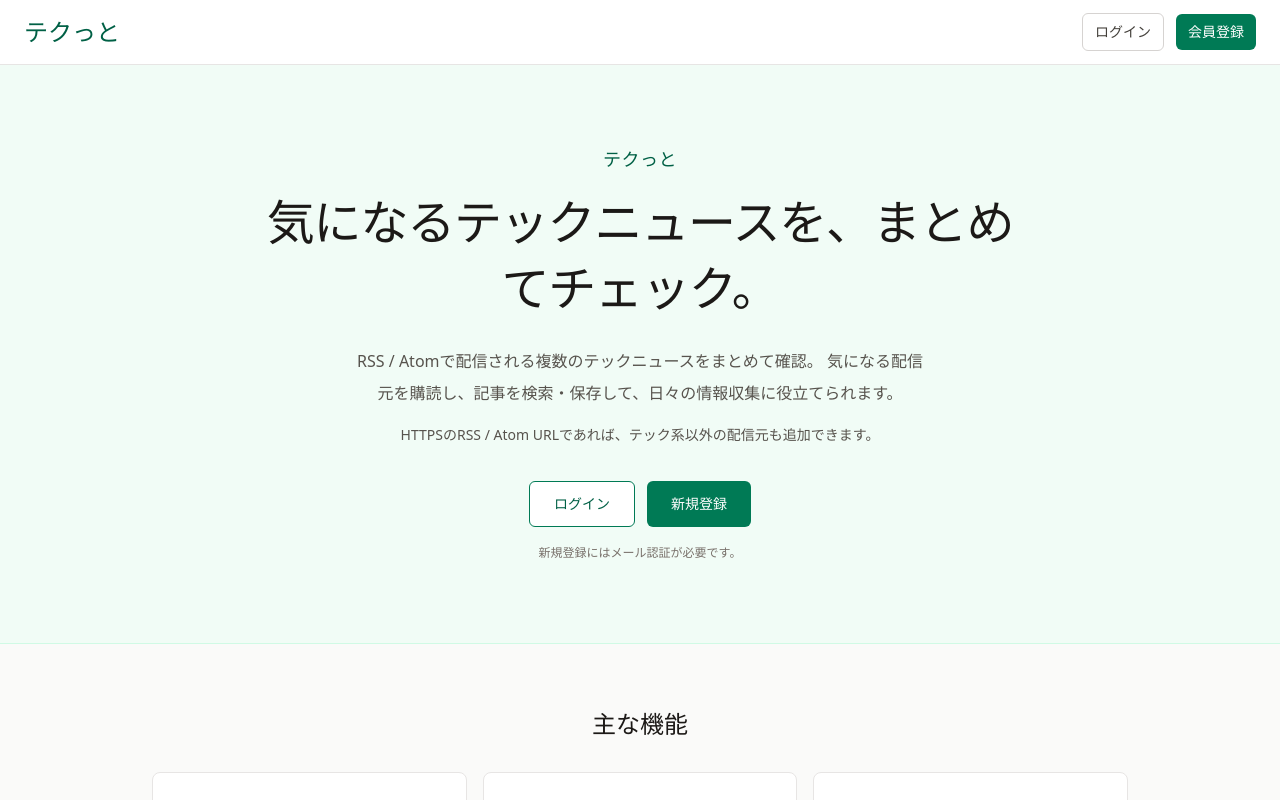
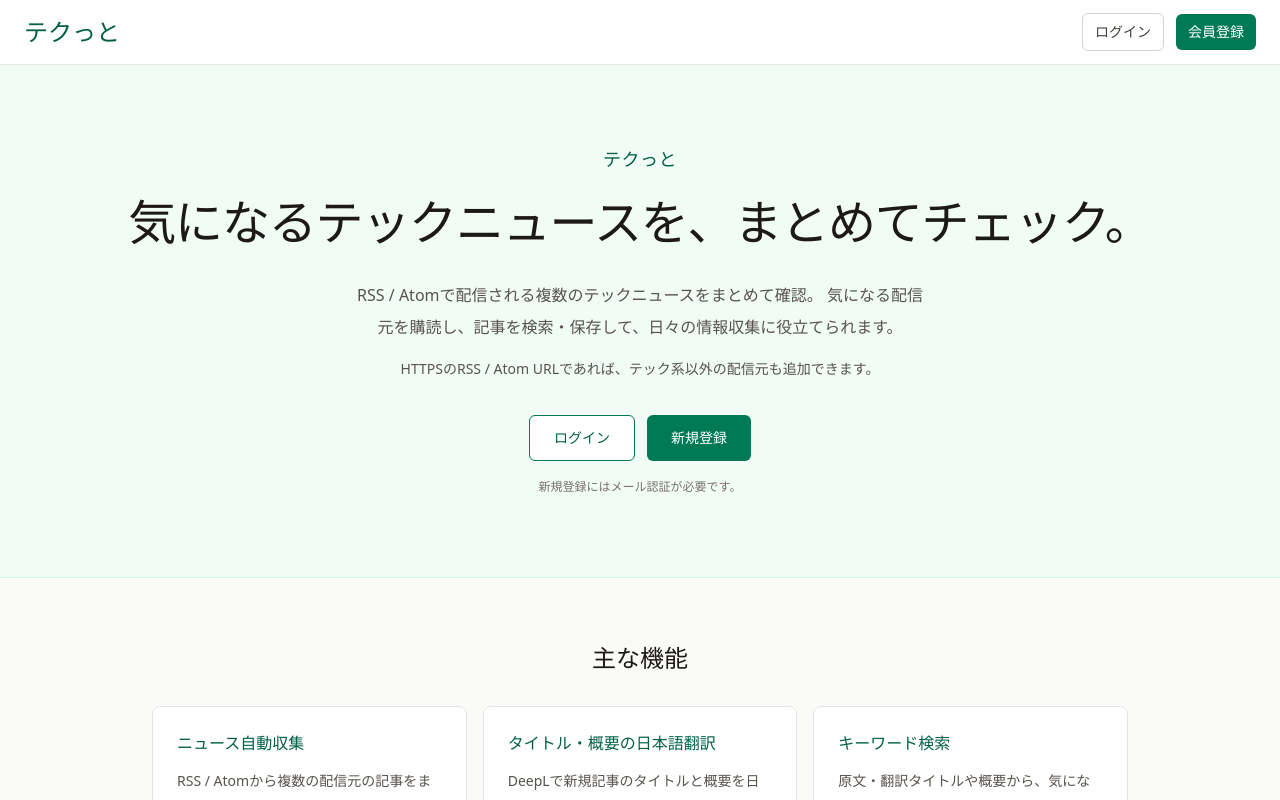
Before and after one commit to nasu-masa/tech-news-aggregator, a React (Vite) app in the folder frontend/: page / in a window 1280 px wide. Shown: the top 800 px of the page. Built offline with nearby package versions, Linux system fonts and the light colour scheme; no server answers.

Commit message:
fix: adjust home heading wrapping

```diff
--- a/frontend/src/pages/HomePage.tsx
+++ b/frontend/src/pages/HomePage.tsx
@@ -19,9 +19,9 @@ function HomePage() {
   return (
     <main className="flex-1">
       <section className="border-b border-emerald-100 bg-emerald-50/60 px-4 py-14 sm:px-6 sm:py-20" aria-labelledby="home-heading">
-        <div className="mx-auto max-w-3xl text-center">
+        <div className="mx-auto max-w-5xl text-center">
           <p className="mb-4 text-lg font-bold tracking-wide text-emerald-800">テクっと</p>
-          <h1 id="home-heading" className="text-3xl font-bold leading-relaxed tracking-tight text-stone-900 sm:text-5xl sm:leading-snug">
+          <h1 id="home-heading" className="text-3xl font-bold leading-relaxed tracking-tight text-balance text-stone-900 sm:text-5xl sm:leading-snug">
             気になるテックニュースを、<wbr />まとめてチェック。
           </h1>
           <p className="mx-auto mt-6 max-w-xl text-base leading-8 text-stone-600">
```
